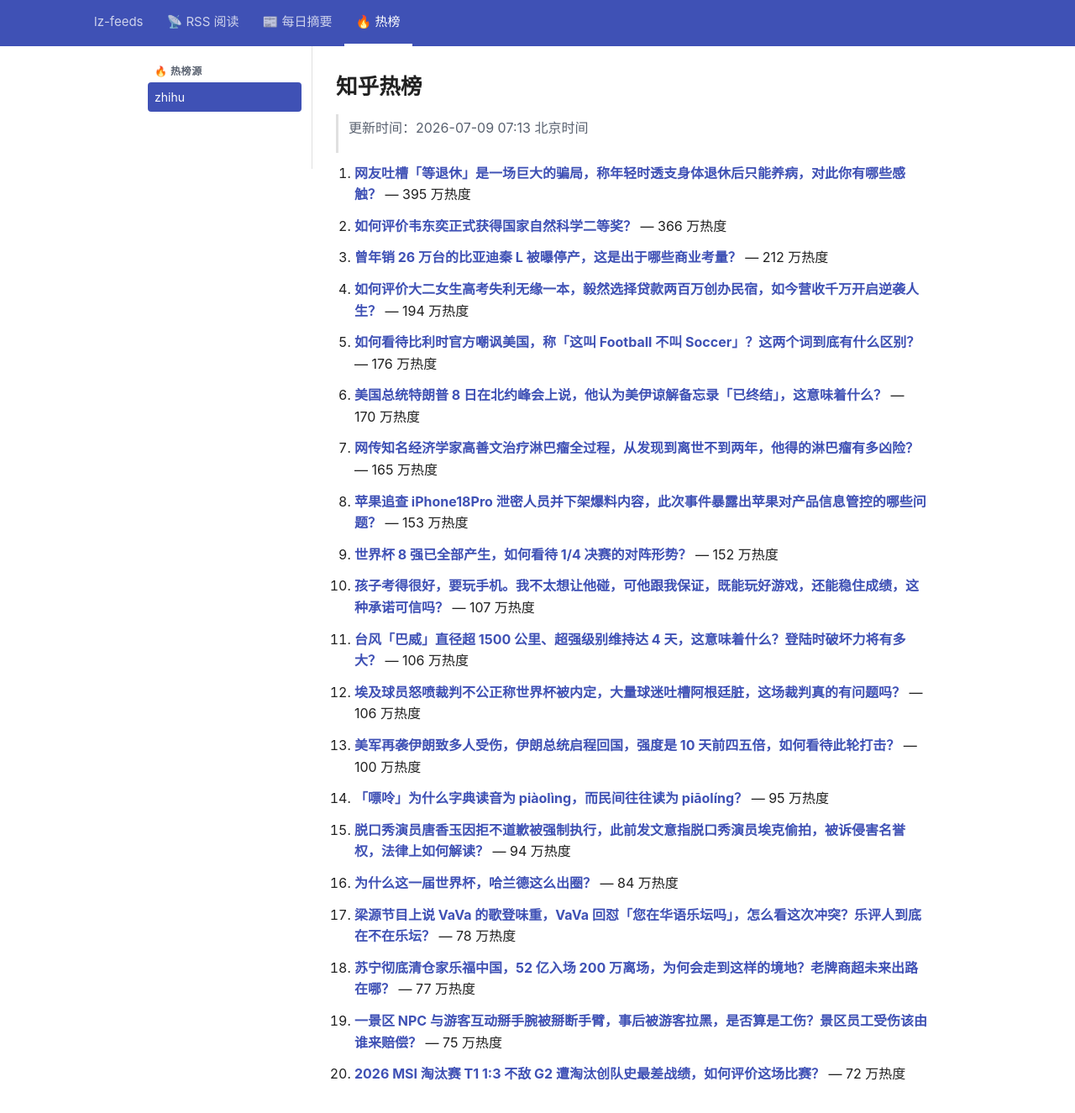
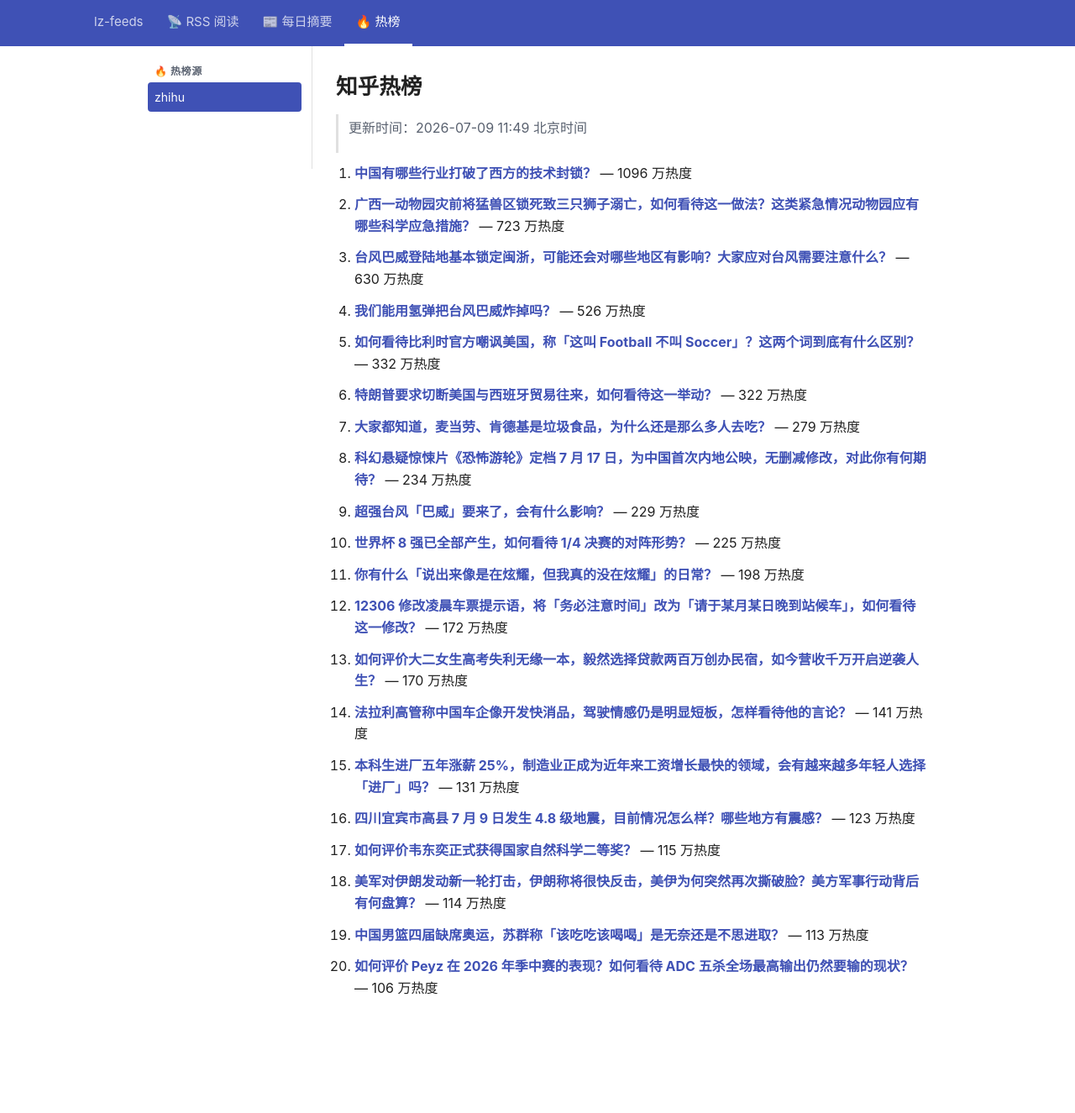
Before and after one commit to lizhang0101/lz-feeds, a Jekyll site: the page built from _hotlist/zhihu.md, in a window 1280 px wide and 1356 px high. Shown: the top 1325 px of the window at 84% size. Built offline with Jekyll 4.4.1, drawn with Linux system fonts in a browser that asks for light colours.

Commit message:
hotlist: 2026-07-09T03:49Z

```diff
--- a/_hotlist/zhihu.md
+++ b/_hotlist/zhihu.md
@@ -1,48 +1,48 @@
 ---
-updated: 2026-07-09 07:13 北京时间
+updated: 2026-07-09 11:49 北京时间
 count: 20
 ---
 
 # 知乎热榜
 
-> 更新时间：2026-07-09 07:13 北京时间
+> 更新时间：2026-07-09 11:49 北京时间
 
-1. **[网友吐槽「等退休」是一场巨大的骗局，称年轻时透支身体退休后只能养病，对此你有哪些感触？](https://www.zhihu.com/question/2057838508215988928)** — 395 万热度
+1. **[中国有哪些行业打破了西方的技术封锁？](https://www.zhihu.com/question/52916148)** — 1096 万热度
 
-2. **[如何评价韦东奕正式获得国家自然科学二等奖？](https://www.zhihu.com/question/2058217368153756272)** — 366 万热度
+2. **[广西一动物园灾前将猛兽区锁死致三只狮子溺亡，如何看待这一做法？这类紧急情况动物园应有哪些科学应急措施？](https://www.zhihu.com/question/2058257889240643458)** — 723 万热度
 
-3. **[曾年销 26 万台的比亚迪秦 L 被曝停产，这是出于哪些商业考量？](https://www.zhihu.com/question/2057993033182978590)** — 212 万热度
+3. **[台风巴威登陆地基本锁定闽浙，可能还会对哪些地区有影响？大家应对台风需要注意什么？](https://www.zhihu.com/question/2058114629109118552)** — 630 万热度
 
-4. **[如何评价大二女生高考失利无缘一本，毅然选择贷款两百万创办民宿，如今营收千万开启逆袭人生？](https://www.zhihu.com/question/2057932320250795330)** — 194 万热度
+4. **[我们能用氢弹把台风巴威炸掉吗？](https://www.zhihu.com/question/2058132613353693527)** — 526 万热度
 
-5. **[如何看待比利时官方嘲讽美国，称「这叫 Football 不叫 Soccer」？这两个词到底有什么区别？](https://www.zhihu.com/question/2057808872559965817)** — 176 万热度
+5. **[如何看待比利时官方嘲讽美国，称「这叫 Football 不叫 Soccer」？这两个词到底有什么区别？](https://www.zhihu.com/question/2057808872559965817)** — 332 万热度
 
-6. **[美国总统特朗普 8 日在北约峰会上说，他认为美伊谅解备忘录「已终结」，这意味着什么？](https://www.zhihu.com/question/2058225620715418670)** — 170 万热度
+6. **[特朗普要求切断美国与西班牙贸易往来，如何看待这一举动？](https://www.zhihu.com/question/2058242652987045100)** — 322 万热度
 
-7. **[网传知名经济学家高善文治疗淋巴瘤全过程，从发现到离世不到两年，他得的淋巴瘤有多凶险？](https://www.zhihu.com/question/2057939455160185245)** — 165 万热度
+7. **[大家都知道，麦当劳、肯德基是垃圾食品，为什么还是那么多人去吃？](https://www.zhihu.com/question/2041517256224530814)** — 279 万热度
 
-8. **[苹果追查 iPhone18Pro 泄密人员并下架爆料内容，此次事件暴露出苹果对产品信息管控的哪些问题？](https://www.zhihu.com/question/2055448788882437948)** — 153 万热度
+8. **[科幻悬疑惊悚片《恐怖游轮》定档 7 月 17 日，为中国首次内地公映，无删减修改，对此你有何期待？](https://www.zhihu.com/question/2058129778624786692)** — 234 万热度
 
-9. **[世界杯 8 强已全部产生，如何看待 1/4 决赛的对阵形势？](https://www.zhihu.com/question/2058095946735556042)** — 152 万热度
+9. **[超强台风「巴威」要来了，会有什么影响？](https://www.zhihu.com/question/2057731904787560164)** — 229 万热度
 
-10. **[孩子考得很好，要玩手机。我不太想让他碰，可他跟我保证，既能玩好游戏，还能稳住成绩，这种承诺可信吗？](https://www.zhihu.com/question/2055612016530810492)** — 107 万热度
+10. **[世界杯 8 强已全部产生，如何看待 1/4 决赛的对阵形势？](https://www.zhihu.com/question/2058095946735556042)** — 225 万热度
 
-11. **[台风「巴威」直径超 1500 公里、超强级别维持达 4 天，这意味着什么？登陆时破坏力将有多大？](https://www.zhihu.com/question/2057957666412913655)** — 106 万热度
+11. **[你有什么「说出来像是在炫耀，但我真的没在炫耀」的日常？](https://www.zhihu.com/question/2057427717310474159)** — 198 万热度
 
-12. **[埃及球员怒喷裁判不公正称世界杯被内定，大量球迷吐槽阿根廷脏，这场裁判真的有问题吗？](https://www.zhihu.com/question/2058086533609911207)** — 106 万热度
+12. **[12306 修改凌晨车票提示语，将「务必注意时间」改为「请于某月某日晚到站候车」，如何看待这一修改？](https://www.zhihu.com/question/2057816942233309425)** — 172 万热度
 
-13. **[美军再袭伊朗致多人受伤，伊朗总统启程回国，强度是 10 天前四五倍，如何看待此轮打击？](https://www.zhihu.com/question/2058125610363401206)** — 100 万热度
+13. **[如何评价大二女生高考失利无缘一本，毅然选择贷款两百万创办民宿，如今营收千万开启逆袭人生？](https://www.zhihu.com/question/2057932320250795330)** — 170 万热度
 
-14. **[「嘌呤」为什么字典读音为 piàolìng，而民间往往读为 piāolíng？](https://www.zhihu.com/question/2057594284119941621)** — 95 万热度
+14. **[法拉利高管称中国车企像开发快消品，驾驶情感仍是明显短板，怎样看待他的言论？](https://www.zhihu.com/question/2058204174265979113)** — 141 万热度
 
-15. **[脱口秀演员唐香玉因拒不道歉被强制执行，此前发文意指脱口秀演员埃克偷拍，被诉侵害名誉权，法律上如何解读？](https://www.zhihu.com/question/2057978038147609237)** — 94 万热度
+15. **[本科生进厂五年涨薪 25%，制造业正成为近年来工资增长最快的领域，会有越来越多年轻人选择「进厂」吗？](https://www.zhihu.com/question/2057858678024319907)** — 131 万热度
 
-16. **[为什么这一届世界杯，哈兰德这么出圈？](https://www.zhihu.com/question/2055605816913293955)** — 84 万热度
+16. **[四川宜宾市高县 7 月 9 日发生 4.8 级地震，目前情况怎么样？哪些地方有震感？](https://www.zhihu.com/question/2058462111974385367)** — 123 万热度
 
-17. **[梁源节目上说 VaVa 的歌登味重，VaVa 回怼「您在华语乐坛吗」，怎么看这次冲突？乐评人到底在不在乐坛？](https://www.zhihu.com/question/2057391884134080599)** — 78 万热度
+17. **[如何评价韦东奕正式获得国家自然科学二等奖？](https://www.zhihu.com/question/2058217368153756272)** — 115 万热度
 
-18. **[苏宁彻底清仓家乐福中国，52 亿入场 200 万离场，为何会走到这样的境地？老牌商超未来出路在哪？](https://www.zhihu.com/question/2057419047587919541)** — 77 万热度
+18. **[美军对伊朗发动新一轮打击，伊朗称将很快反击，美伊为何突然再次撕破脸？美方军事行动背后有何盘算？](https://www.zhihu.com/question/2058455554222027217)** — 114 万热度
 
-19. **[一景区 NPC 与游客互动掰手腕被掰断手臂，事后被游客拉黑，是否算是工伤？景区员工受伤该由谁来赔偿？](https://www.zhihu.com/question/2056009958928409565)** — 75 万热度
+19. **[中国男篮四届缺席奥运，苏群称「该吃吃该喝喝」是无奈还是不思进取？](https://www.zhihu.com/question/2058038687179526168)** — 113 万热度
 
-20. **[2026 MSI 淘汰赛 T1 1:3 不敌 G2 遭淘汰创队史最差战绩，如何评价这场比赛？](https://www.zhihu.com/question/2058190419284996351)** — 72 万热度
+20. **[如何评价 Peyz 在 2026 年季中赛的表现？如何看待 ADC 五杀全场最高输出仍然要输的现状？](https://www.zhihu.com/question/2058248807360323664)** — 106 万热度
```
